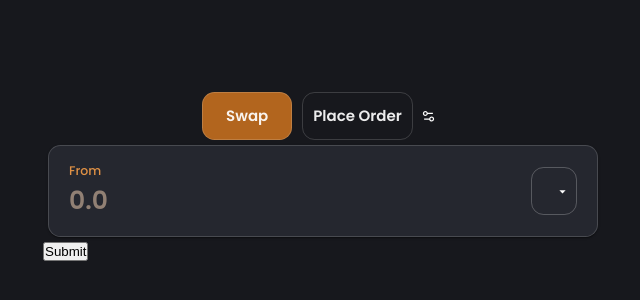
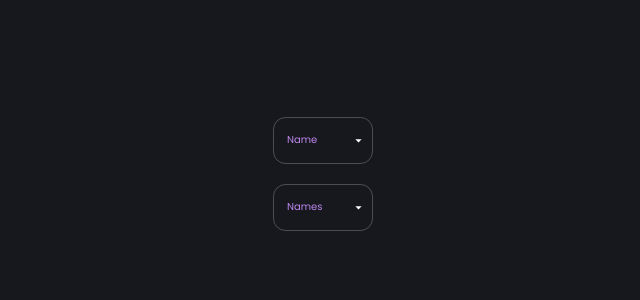
Before and after one commit to Tahir1072a/MaterialUI_Examples, a React (Vite) app: page / in a window 1280 px wide. Shown: the part 226-526 px from the top of the page, without its empty margins (317-957 px from the left). Built offline with nearby package versions, Linux system fonts and the light colour scheme.

Commit message:
Select completed
Select Componenti ile ilgili özellikler incelenmiştir.

```diff
--- a/src/App.jsx
+++ b/src/App.jsx
@@ -8,6 +8,8 @@ import {
   CustomSwitch,
   SwitchFeatures,
 } from "./Components/Buttons/SwitchFeatures.jsx";
+import BasicSelect from "./Components/Select/BasicSelect.jsx";
+import ControlledSelect from "./Components/Select/ControlledSelect.jsx";
 
 const Main = styled("main")(({ theme }) => ({
   display: "flex",
@@ -23,7 +25,7 @@ const Main = styled("main")(({ theme }) => ({
 function App() {
   return (
     <Main>
-      <Trade />
+      <ControlledSelect />
     </Main>
   );
 }
--- /dev/null
+++ b/src/Components/Select/BasicSelect.jsx
@@ -0,0 +1,91 @@
+import theme from "../../Styles/theme.js";
+import {
+  FormControl,
+  FormControlLabel,
+  FormHelperText,
+  InputLabel,
+  MenuItem,
+  Select,
+  Stack,
+} from "@mui/material";
+
+// Material ui select componenti çok basic bir yapıda olması amaçlanmıştır. Autocomplete gibi diğer bileşenleri ise asıl ekstra özelliklere sahiptir.
+// Dip NOT: Multiple seçim ControlledSelect'de işlenmiştir.
+export default function BasicSelect() {
+  return (
+    <Stack gap={theme.spacing(12)}>
+      {/*  Aynı input gibi filled, standart vb. özellikleri vardır ve Form control öğesine uygulanır. Neden diyecek olursan ise bu form control Input Label
+       ile Select componentinin birlikte senkronize çalışmasını yani konumlandırmaların düzgün olmasını sağlar. */}
+      {/*  Size propuda aynı şekilde form control tarafından yönetilir.*/}
+      <FormControl variant={"filled"} size={"small"} required>
+        <InputLabel id={"select-input-label"}>With input label</InputLabel>
+        {/*  Burada dikkat edilmesi gereken nokta, labelId ile InputLabel'ın id değeri eşleşmesi ve input Label alanı içinde yazacak olan şeyin
+            Ayrıca label propu içinde yazılamsı gerekiyor. Yoksa label düzgün konumlanmıyor. */}
+        <Select
+          /*InputLabel id eşleşmesi*/
+          labelId={"select-input-label"}
+          id={"select-input"}
+          /*Input label içerik eşleşmesi */
+          label={"With input label"}
+          // Bu özellik optionsların text uzunluğuna göre boyutun ayarlanmasını sağlar.
+          // Alttaki bileşenin boyutunun değişmeisin tek sebebi aynı yapı içinde olmaları. Alttakine sabit width verilerek iş çözülebilir.
+          autoWidth
+        >
+          <MenuItem value={10}>Ten Ten Ten Ten Ten Ten Ten Ten</MenuItem>
+          <MenuItem value={20}>Twenty</MenuItem>
+          <MenuItem value={30}>Thirty</MenuItem>
+        </Select>
+        {/*  Form control içine direkt olraka enjekte edilebilir. */}
+        <FormHelperText>With label + helper text</FormHelperText>
+      </FormControl>
+
+      {/*  Label olmadan... */}
+      <FormControl variant={"outlined"}>
+        {/*  Birden fazla seçime izin verir. */}
+        <Select id={"select-input"}>
+          <MenuItem value={10}>Ten</MenuItem>
+          <MenuItem value={20}>Twenty</MenuItem>
+          <MenuItem value={30}>Thirty</MenuItem>
+        </Select>
+        <FormHelperText>With helper text</FormHelperText>
+      </FormControl>
+      {/*Read only*/}
+      <FormControl variant={"outlined"}>
+        <Select id={"select-input"} inputProps={{ readOnly: true }}>
+          <MenuItem value={10}>Ten</MenuItem>
+          <MenuItem value={20}>Twenty</MenuItem>
+          <MenuItem value={30}>Thirty</MenuItem>
+        </Select>
+        <FormHelperText>Readonly</FormHelperText>
+      </FormControl>
+      {/* Error */}
+      <FormControl variant={"outlined"} error>
+        <InputLabel id={"select-age-lbl"}>Age</InputLabel>
+        <Select
+          id={"select-input"}
+          labelId={"select-age-lbl"}
+          label={"Age"}
+          renderValue={(value) => `☠️ - ${value}`}
+        >
+          <MenuItem value={10}>Ten</MenuItem>
+          <MenuItem value={20}>Twenty</MenuItem>
+          <MenuItem value={30}>Thirty</MenuItem>
+        </Select>
+        <FormHelperText>Error</FormHelperText>
+      </FormControl>
+      {/* Çok iyi gözükmüyor zaten "Radio, a Switch or a Checkbox" için tasarlanmıştır form control label.*/}
+      <FormControl>
+        <FormControlLabel
+          labelPlacement={"top"}
+          control={
+            <Select id={"deneme"}>
+              <MenuItem value={10}>Ten</MenuItem>
+              <MenuItem value={20}>Twenty</MenuItem>
+            </Select>
+          }
+          label={"With Form Control Label"}
+        />
+      </FormControl>
+    </Stack>
+  );
+}
--- /dev/null
+++ b/src/Components/Select/ControlledSelect.jsx
@@ -0,0 +1,67 @@
+import {
+  FormControl,
+  InputLabel,
+  MenuItem,
+  Select,
+  Stack,
+} from "@mui/material";
+import theme from "../../Styles/theme.js";
+import { Controller, useForm } from "react-hook-form";
+
+// Burada multiple seçim ve react-hook-form ile birlikte kullanımı işlenmiştir.
+
+export default function ControlledSelect() {
+  const { control, watch } = useForm({
+    defaultValues: {
+      names: "",
+      names2: [],
+    },
+  });
+
+  console.log(watch("names2"));
+
+  return (
+    <Stack gap={theme.spacing(8)}>
+      <FormControl>
+        <InputLabel id={"select-name-lbl"}>Name</InputLabel>
+        <Controller
+          control={control}
+          name={"names"}
+          render={({ field }) => (
+            <Select
+              {...field}
+              labelId={"select-name-lbl"}
+              id={"select-name"}
+              sx={{ width: "10rem" }}
+              label={"Name"}
+            >
+              <MenuItem value={""}>
+                <em>None</em>
+              </MenuItem>
+              <MenuItem value={"Çok çalış"}>Tahir</MenuItem>
+              <MenuItem value={"Sıkıntılı dönem"}>Ayşe</MenuItem>
+              <MenuItem value={"Spor, düzen"}>Gökay</MenuItem>
+            </Select>
+          )}
+        ></Controller>
+      </FormControl>
+      <FormControl>
+        <InputLabel id={"select-lbl"}>Names</InputLabel>
+        <Controller
+          control={control}
+          render={({ field }) => (
+            <Select {...field} labelId={"select-lbl"} label={"Names"} multiple>
+              <MenuItem value={1}>Tahiri</MenuItem>
+              <MenuItem value={2}>Eat</MenuItem>
+              <MenuItem value={3}>Ayşe</MenuItem>
+              <MenuItem value={4}>Study</MenuItem>
+              <MenuItem value={5}>Gökay</MenuItem>
+              <MenuItem value={"Deneme"}>Run</MenuItem>
+            </Select>
+          )}
+          name={"names2"}
+        />
+      </FormControl>
+    </Stack>
+  );
+}
```
